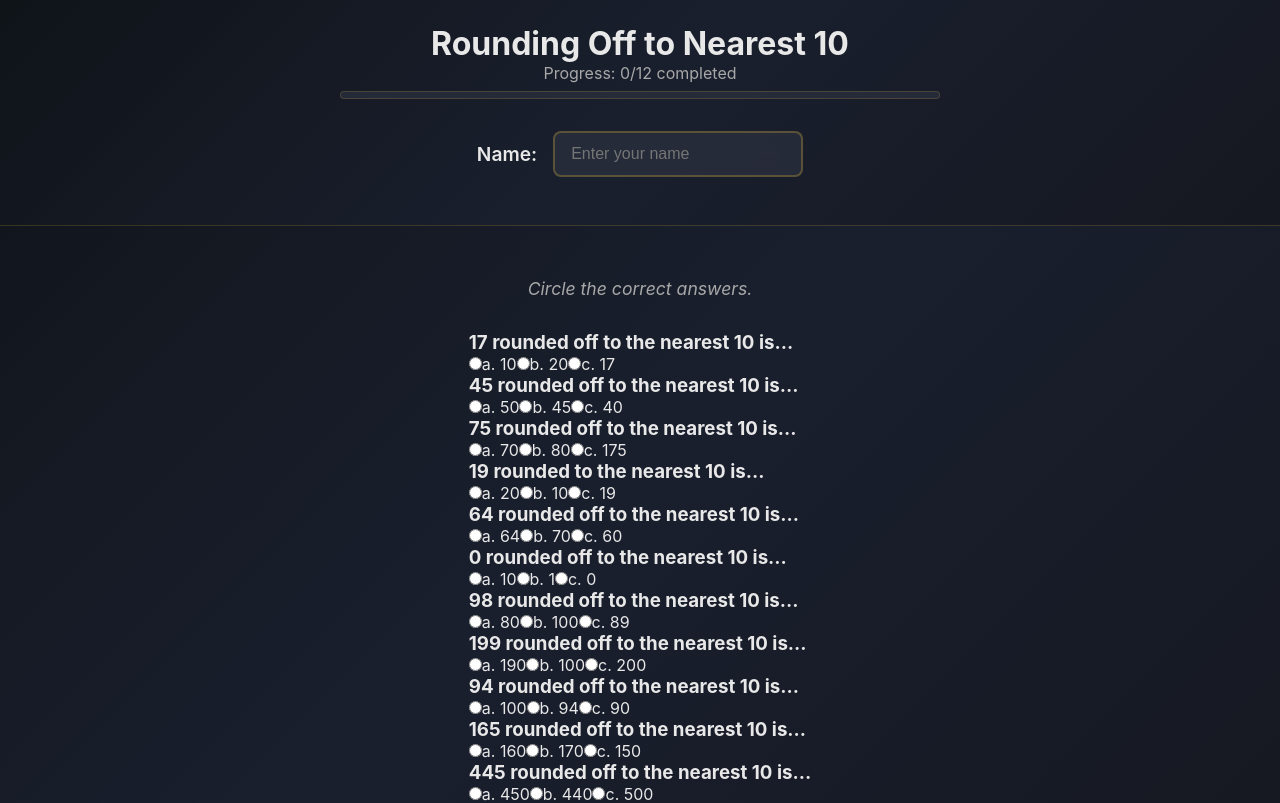
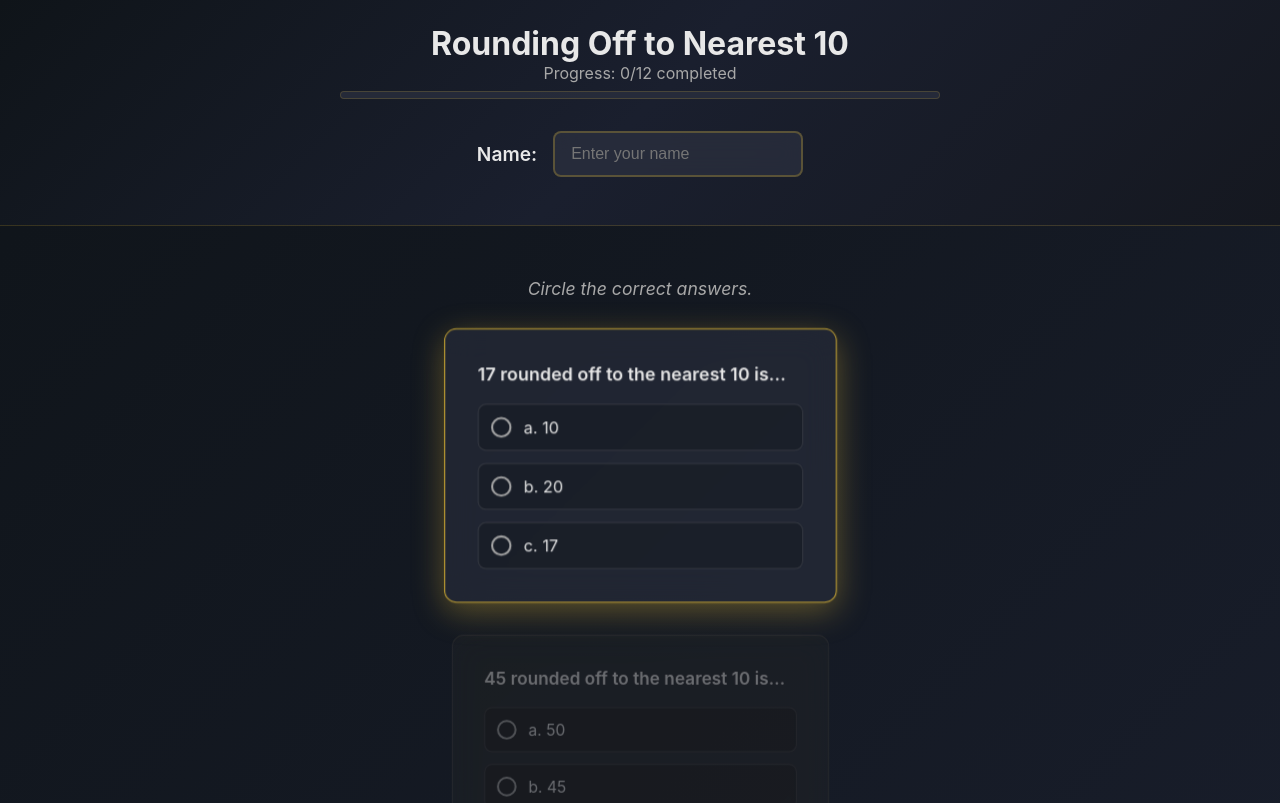
Before and after one commit to Ahrin-Yuan/mathworksheet-vite-reactjs, a React (Vite) app: page / in a window 1280 px wide. Shown: the top 803 px of the page. Built offline with nearby package versions, Linux system fonts and the light colour scheme.

Commit message:
Update css QuestionSection

```diff
--- /dev/null
+++ b/src/Components/QuestionsSection/QuestionCard.css
@@ -0,0 +1,173 @@
+/* Question Card Styles */
+.question-card {
+  width: 100%;
+  max-width: 100%;
+  background: rgba(42, 47, 62, 0.6);
+  border: 1px solid rgba(212, 175, 55, 0.2);
+  border-radius: 12px;
+  padding: 2rem;
+  backdrop-filter: blur(15px);
+  transition: all 0.3s cubic-bezier(0.4, 0, 0.2, 1);
+  position: relative;
+  overflow: hidden;
+  margin: 0 auto;
+}
+
+.question-card::before {
+  content: '';
+  position: absolute;
+  top: 0;
+  left: 0;
+  right: 0;
+  height: 2px;
+  background: linear-gradient(90deg, transparent, #d4af37, transparent);
+  opacity: 0;
+  transition: opacity 0.3s ease;
+}
+
+.question-card:hover {
+  transform: translateY(-4px);
+  border-color: rgba(212, 175, 55, 0.4);
+  box-shadow: 0 8px 32px rgba(0, 0, 0, 0.3), 0 0 20px rgba(212, 175, 55, 0.1);
+}
+
+.question-card:hover::before {
+  opacity: 1;
+}
+
+/* Highlighted (active) question */
+.question-card.active {
+  opacity: 1;
+  transform: scale(1.02);
+  box-shadow: 0 8px 32px rgba(212, 175, 55, 0.4);
+  z-index: 2;
+  border-color: #d4af37;
+}
+
+/* Grayed-out questions */
+.question-card.inactive {
+  opacity: 0.4;
+  filter: grayscale(80%);
+  pointer-events: none;
+  transform: scale(0.98);
+  transition: all 0.3s ease;
+}
+
+.question-text {
+  font-size: 1.1rem;
+  font-weight: 600;
+  color: #e8e8e8;
+  margin-bottom: 1rem;
+  line-height: 1.4;
+}
+
+.options-container {
+  display: flex;
+  flex-direction: column;
+  gap: 0.75rem;
+}
+
+.option-label {
+  display: flex;
+  align-items: center;
+  padding: 0.75rem;
+  background: rgba(21, 24, 32, 0.5);
+  border: 1px solid rgba(168, 168, 168, 0.2);
+  border-radius: 8px;
+  cursor: pointer;
+  transition: all 0.3s cubic-bezier(0.4, 0, 0.2, 1);
+  position: relative;
+  overflow: hidden;
+}
+
+.option-label::before {
+  content: '';
+  position: absolute;
+  top: 0;
+  left: -100%;
+  width: 100%;
+  height: 100%;
+  background: linear-gradient(90deg, transparent, rgba(212, 175, 55, 0.1), transparent);
+  transition: left 0.5s ease;
+}
+
+.option-label:hover::before {
+  left: 100%;
+}
+
+.option-label:hover {
+  border-color: rgba(212, 175, 55, 0.4);
+  transform: translateX(4px);
+  background: rgba(21, 24, 32, 0.8);
+}
+
+.option-label.selected {
+  background: rgba(212, 175, 55, 0.15);
+  border-color: #d4af37;
+  transform: translateX(8px);
+  box-shadow: 0 0 15px rgba(212, 175, 55, 0.2);
+}
+
+.option-input {
+  appearance: none;
+  width: 20px;
+  height: 20px;
+  border: 2px solid #a8a8a8;
+  border-radius: 50%;
+  margin-right: 0.75rem;
+  position: relative;
+  transition: all 0.3s ease;
+  flex-shrink: 0;
+}
+
+.option-input:checked {
+  border-color: #d4af37;
+  background: #d4af37;
+  box-shadow: 0 0 10px rgba(212, 175, 55, 0.3);
+}
+
+.option-input:checked::after {
+  content: '';
+  position: absolute;
+  top: 50%;
+  left: 50%;
+  transform: translate(-50%, -50%);
+  width: 8px;
+  height: 8px;
+  background: #1a1f2e;
+  border-radius: 50%;
+}
+
+.option-text {
+  flex: 1;
+  font-size: 1rem;
+  color: #e8e8e8;
+  user-select: none;
+}
+
+/* Responsive Design */
+@media (max-width: 768px) {
+  .question-card {
+    padding: 1.25rem;
+  }
+}
+
+@media (max-width: 640px) {
+  .question-card {
+    margin: 0 -0.5rem;
+  }
+}
+
+@media (max-width: 480px) {
+  .question-text {
+    font-size: 1rem;
+  }
+
+  .option-label {
+    padding: 0.625rem;
+  }
+
+  .option-text {
+    font-size: 0.9rem;
+  }
+}
--- a/src/Components/QuestionsSection/QuestionCard.jsx
+++ b/src/Components/QuestionsSection/QuestionCard.jsx
@@ -1,4 +1,5 @@
 import React from 'react';
+import './QuestionCard.css';
 
 const QuestionCard = ({  question, index, isActive, selectedAnswer, onAnswerChange }) => {
     return (
--- /dev/null
+++ b/src/Components/QuestionsSection/QuestionsSection.css
@@ -0,0 +1,42 @@
+/* Questions Section Styles */
+.questions-section {
+  margin-bottom: 3rem;
+}
+
+.questions-grid {
+  display: flex;
+  flex-direction: column;
+  gap: 2rem;
+  animation: fadeInUp 0.8s ease-out;
+}
+
+/* Fade in animation */
+@keyframes fadeInUp {
+  from {
+    opacity: 0;
+    transform: translateY(30px);
+  }
+  to {
+    opacity: 1;
+    transform: translateY(0);
+  }
+}
+
+/* Responsive Design */
+@media (max-width: 1024px) {
+  .questions-grid {
+    gap: 1.25rem;
+  }
+}
+
+@media (max-width: 768px) {
+  .questions-grid {
+    gap: 1rem;
+  }
+}
+
+@media (max-width: 640px) {
+  .questions-grid {
+    grid-template-columns: 1fr;
+  }
+}
--- a/src/Components/QuestionsSection/QuestionsSection.jsx
+++ b/src/Components/QuestionsSection/QuestionsSection.jsx
@@ -1,4 +1,5 @@
 import React from 'react';
+import './QuestionsSection.css';
 import QuestionCard from "./QuestionCard";
 
 const QuestionsSection = ({ questions, answers, currentQuestionIndex, onAnswerChange }) => {
```
